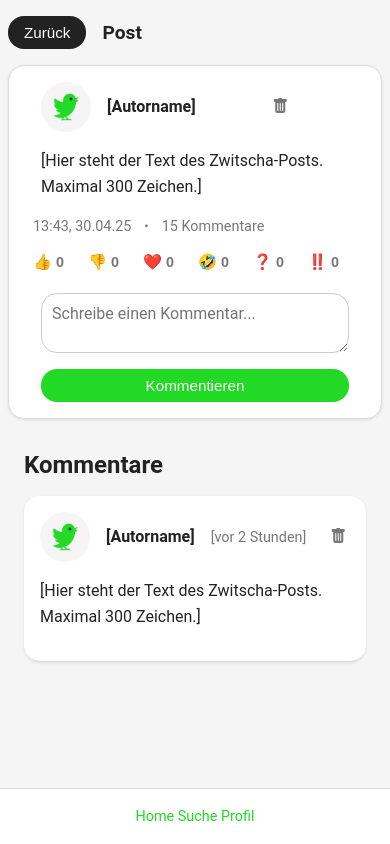
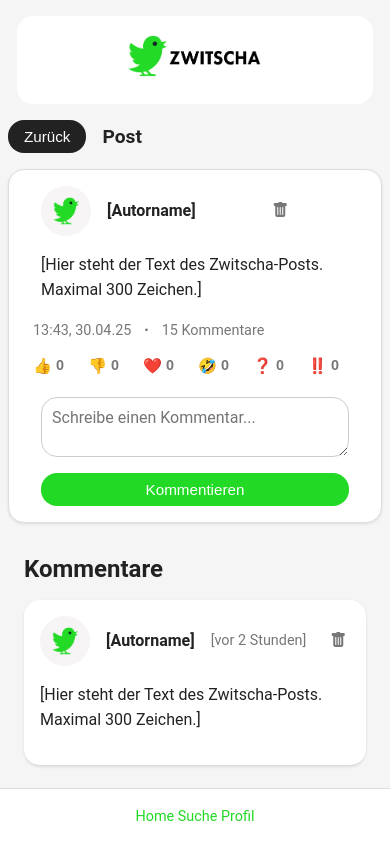
Before and after one commit to Kjell6/Zwitscha, a PHP site: page /postDetails.html in a window 390 px wide. Run offline with PHP 8.4, Linux system fonts and the light colour scheme.

Commit message:
Header bei mobilefooter hinzugefügt, sonst sah es oben so leer aus

```diff
--- a/public/css/Startseite.css
+++ b/public/css/Startseite.css
@@ -1,6 +1,6 @@
 body {
     /* padding-top für Abstand unter einem eventuellen Header */
-    padding-top: var(--spacing-md);
+    padding-top: var(--spacing-sm);
     padding-bottom: var(--spacing-md);
     max-width: var(--container-max-width);
     margin-left: auto;
--- a/public/css/footer.css
+++ b/public/css/footer.css
@@ -6,3 +6,32 @@
     z-index: 1000;   /* Stellt sicher, dass es über anderen Inhalten liegt */
     background-color: white;
 }
+
+.mobile-header {
+
+    padding-bottom: var(--spacing-sm);
+}
+
+/* Nutzt deine Container-Definition */
+.logo-container {
+    width: var(--container-width);
+    max-width: var(--container-max-width);
+    display: flex;
+    justify-content: center;
+    align-items: center;
+
+    background-color: var(--light-color);
+    border-radius: var(--border-radius-md); /* Abgerundete Ecken */
+
+
+}
+
+.container.logo-container {
+    padding-top: 0;
+    padding-bottom: 0;
+}
+
+
+.logo-container .logo {
+    height: 80px; /* Höhe des Logos */
+}
--- a/public/css/postDetail.css
+++ b/public/css/postDetail.css
@@ -1,7 +1,7 @@
 /* Nutzt den body als Container */
 body {
     /* padding-top für Abstand unter einem eventuellen Header */
-    padding-top: var(--spacing-md);
+    padding-top: var(--spacing-sm);
     padding-bottom: var(--spacing-md);
     max-width: var(--container-max-width);
     margin-left: auto;
--- a/public/footerMobile.html
+++ b/public/footerMobile.html
@@ -1,9 +1,17 @@
+<div class="mobile-header">
+  <div class="container logo-container">
+    <a href="index.html" aria-label="Startseite">
+      <img src="assets/zwitscha.png" alt="Logo" class="logo">
+    </a>
+  </div>
+</div>
+
 <footer class="mobile-footer">
   <link rel="stylesheet" href="css/footer.css">
 
   <nav class="footer-nav">
-    <a href="/feed.html" aria-label="Startseite" class="nav-link">Home</a>
-    <a href="/search.html" aria-label="Suchen" class="nav-link">Suche</a>
-    <a href="/profile.html" aria-label="Profil" class="nav-link">Profil</a>
+    <a href="index.html" aria-label="Startseite" class="nav-link">Home</a>
+    <a href="MobileSearch.html" aria-label="Suchen" class="nav-link">Suche</a>
+    <a href="Profil.html" aria-label="Profil" class="nav-link">Profil</a>
   </nav>
 </footer>
```
